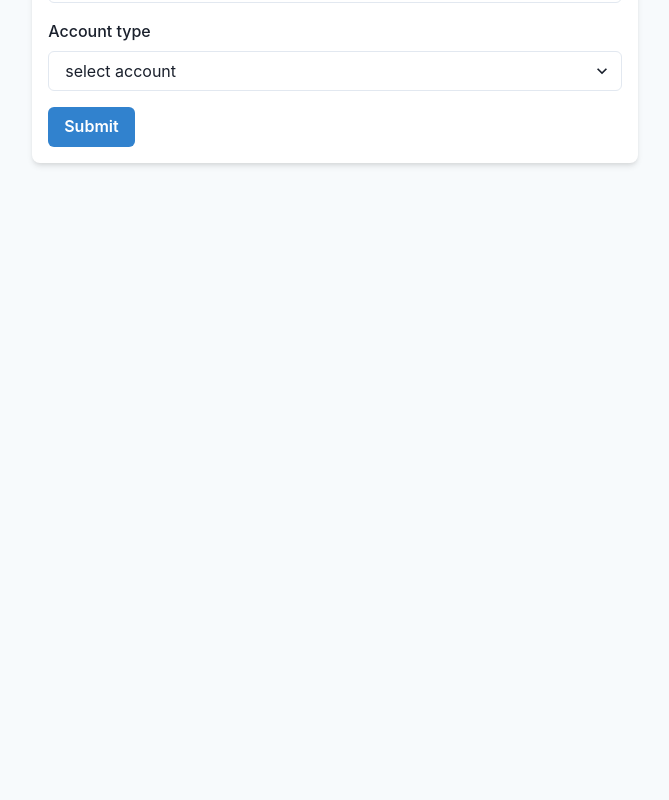
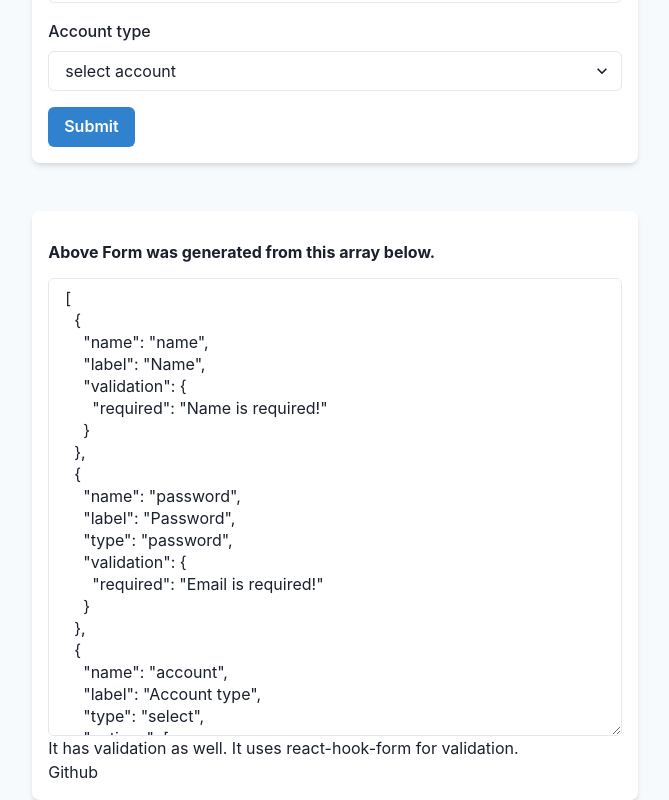
Before and after one commit to gauravpan/react-components, a Next.js app: page /form in a window 1280 px wide. Shown: the part 221-1021 px from the top of the page, without its empty margins (305-974 px from the left). Before the commit the page ends 800 px from the top, so only its background shows below. Built offline with nearby package versions, Linux system fonts and the light colour scheme.

Commit message:
Mini documentation

```diff
--- a/pages/form.js
+++ b/pages/form.js
@@ -1,19 +1,8 @@
-import { ChakraProvider, Container } from "@chakra-ui/react";
-import { Global } from "@emotion/react";
+import { useState } from "react";
+import { ChakraProvider, Container, Textarea, Heading } from "@chakra-ui/react";
+import { Global, jsx } from "@emotion/react";
 import { Form } from "../components";
-
-export default function Home() {
-  function onSubmit(values, setLoading) {
-    console.log(values);
-  }
-  return (
-    <ChakraProvider>
-      <Global
-        styles={{ body: { backgroundColor: "var(--chakra-colors-gray-50)" } }}
-      />
-      <Container shadow="md" mt={12} padding={4} rounded="lg" bg="white">
-        <Form
-          fields={[
+const initialFields = [
   {
     name: "name",
     label: "Name",
@@ -32,9 +21,42 @@ export default function Home() {
     options: ["Teacher", "Student", "Parents"],
     validation: { required: "Account type is required!" },
   },
-          ]}
-          onSubmit={onSubmit}
+];
+
+export default function Home() {
+  const [fields, setFields] = useState(initialFields);
+  function onSubmit(values, setLoading) {
+    console.log(values);
+  }
+
+  return (
+    <ChakraProvider>
+      <Global
+        styles={{ body: { backgroundColor: "var(--chakra-colors-gray-50)" } }}
       />
+
+      <Container shadow="md" mt={12} padding={4} rounded="lg" bg="white">
+        <Form fields={fields} onSubmit={onSubmit} />
+      </Container>
+      <Container shadow="md" mt={12} padding={4} rounded="lg" bg="white">
+        <Heading as="h5" size="sm" py={4}>
+          Above Form was generated from this array below.
+        </Heading>
+
+        <Textarea
+          rows={20}
+          value={JSON.stringify(fields, null, 2)}
+          readOnly
+        ></Textarea>
+        <p className="py-4">
+          It has validation as well. It uses react-hook-form for validation.
+        </p>
+        <a
+          className="underline text-blue-700"
+          href="https://github.com/gauravpan/react-components"
+        >
+          Github
+        </a>
       </Container>
     </ChakraProvider>
   );
```
Lines whose indentation alone changed are shown as unchanged.
